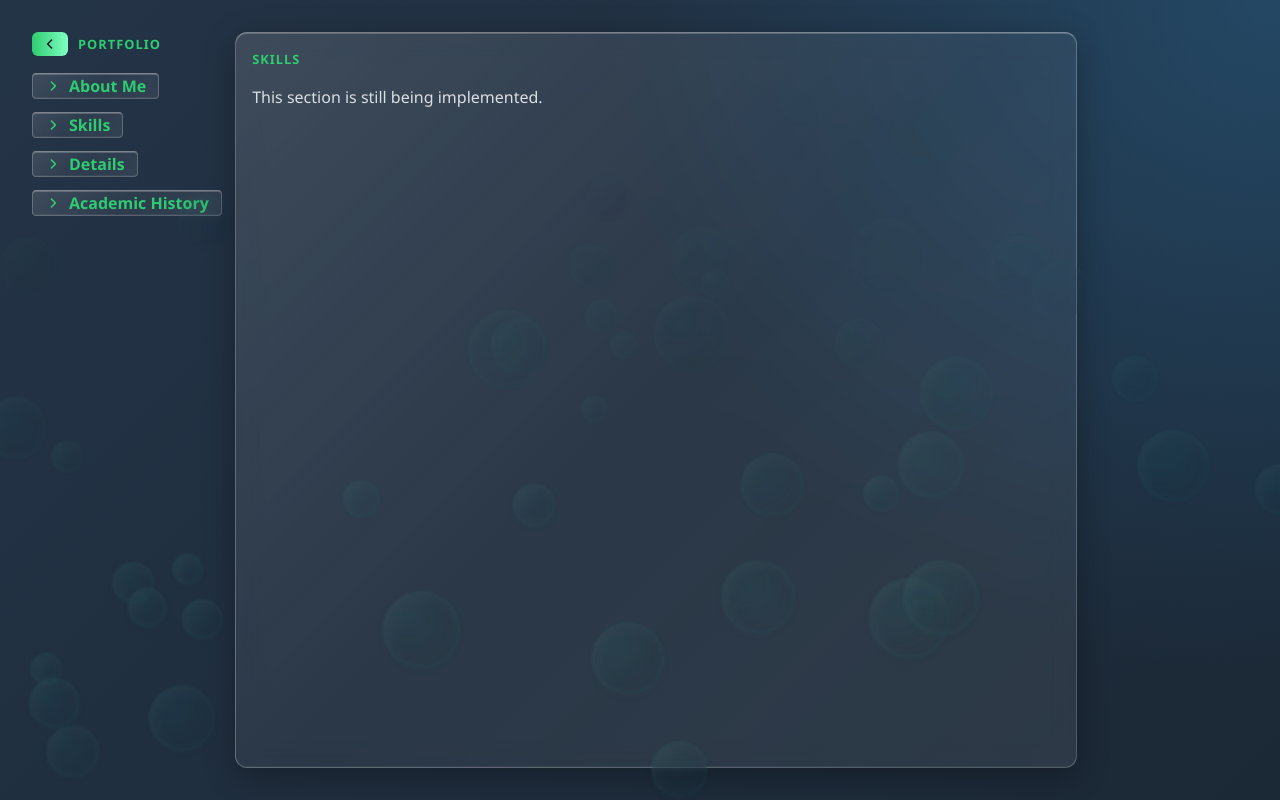
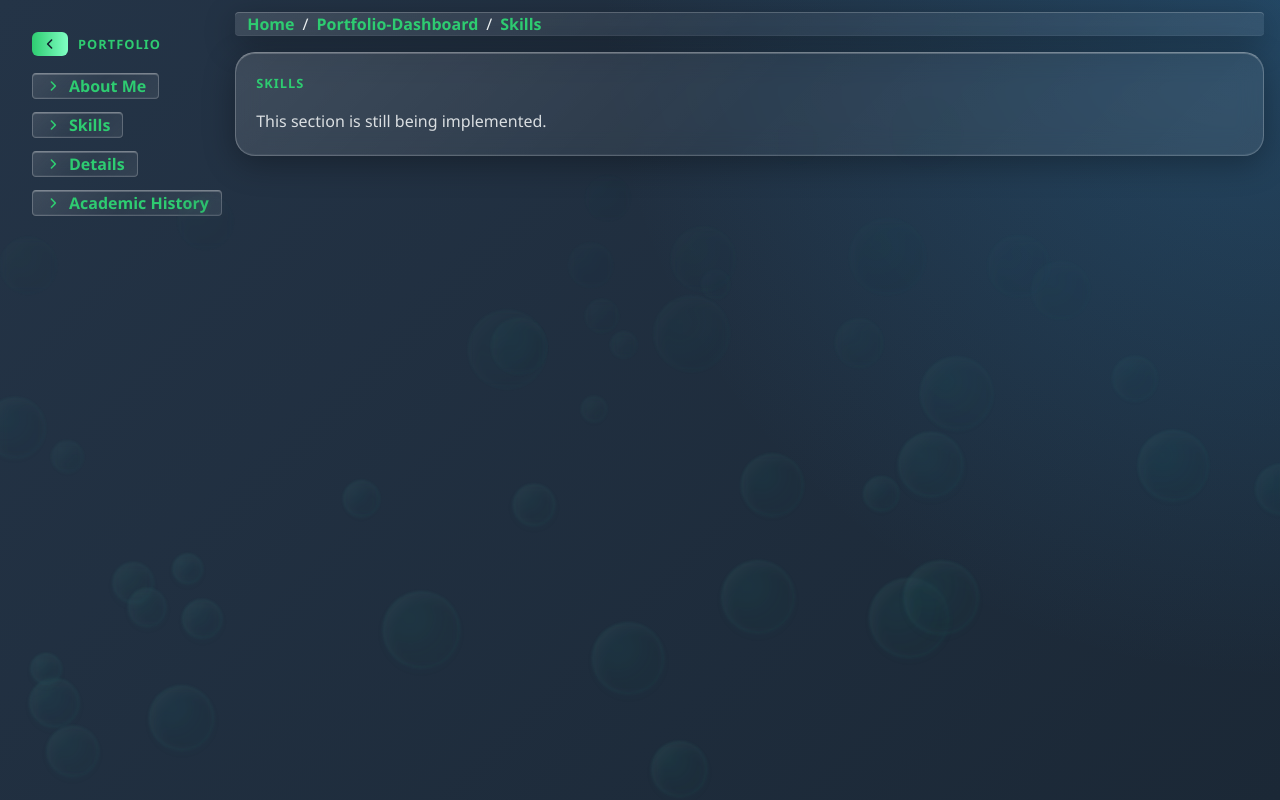
Before and after one commit to Jacquesvnme/VuePortfolioProject, a Vue app: page /Skills in a window 1280 px wide. Built offline with nearby package versions, Linux system fonts and the light colour scheme.

Commit message:
Added a cool navbar and completely removed the far right area

```diff
--- a/public/css/Layout.css
+++ b/public/css/Layout.css
@@ -2,7 +2,7 @@
   min-height: 100vh;
   width: 100vw;
   display: grid;
-  grid-template-columns: 15% 70% 15%;
+  grid-template-columns: 15% 85%;
   gap: 1rem;
   padding: 1rem;
   overflow: hidden;
--- /dev/null
+++ b/src/Components/Bar/TopBar.vue
@@ -0,0 +1,45 @@
+<script setup>
+defineProps({
+  to: { type: String, required: true },
+  label: { type: String, required: true },
+})
+</script>
+
+<template>
+  <div class="compact-card">
+    <RouterLink :to="'/'" class="link">Home</RouterLink>
+    <div class="trailing-spaces">/</div>
+    <RouterLink :to="'/Portfolio-Dashboard'" class="link">Portfolio-Dashboard</RouterLink>
+    <div class="trailing-spaces">/</div>
+    <RouterLink :to="to" class="link">{{ label }}</RouterLink>
+  </div>
+</template>
+
+<style scoped>
+.compact-card {
+  width: 100%;
+  background: linear-gradient(
+    135deg,
+    rgba(255, 255, 255, 0.12) 0%,
+    rgba(255, 255, 255, 0.05) 50%,
+    rgba(255, 255, 255, 0.08) 100%
+  );
+  backdrop-filter: blur(12px);
+  box-shadow:
+    0 8px 32px rgba(0, 0, 0, 0.3),
+    inset 0 1px 0 rgba(255, 255, 255, 0.2),
+    inset 0 -1px 0 rgba(255, 255, 255, 0.05);
+
+  margin-top: -20px;
+  height: 10px !important;
+  border-radius: 4px !important;
+  padding: 12px !important;
+  display: flex;
+  align-items: center;
+}
+
+.trailing-spaces {
+  margin-right: 0.5rem;
+  margin-left: 0.5rem;
+}
+</style>
--- a/src/Layouts/ThreeSectionLayout.vue
+++ b/src/Layouts/ThreeSectionLayout.vue
@@ -3,6 +3,7 @@ import CompactNav from '../Components/Navigator/CompactNav.vue'
 import SmallSpacer from '../Components/Spacers/SmallSpacer.vue'
 import Bubbles from '../Components/Background/Bubbles.vue'
 import AngleLeft from '../Components/Svg/AngleLeft.vue'
+import TopBar from '../Components/Bar/TopBar.vue'
 
 /*TODO
 I have a few ideas here for this page
@@ -33,12 +34,8 @@ Need to test more mobile reactiveness and test
     </aside>
 
     <section class="page-section">
-      <div class="card">
-        <slot />
-      </div>
+      <slot />
     </section>
-
-    <aside class="page-section about-right-panel"></aside>
 
     <Bubbles />
   </main>
--- a/src/Pages/PortfolioSections/AboutMe.vue
+++ b/src/Pages/PortfolioSections/AboutMe.vue
@@ -1,10 +1,16 @@
 <script setup>
 import ThreeSectionLayout from '../../Layouts/ThreeSectionLayout.vue'
+import TopBar from '../../Components/Bar/TopBar.vue'
+import SmallSpacer from '../../Components/Spacers/SmallSpacer.vue'
 </script>
 
 <template>
   <ThreeSectionLayout>
-    <p class="eyebrow">About Me</p>
-    <p>This section is still being implemented.</p>
+    <TopBar to="/About-Me" label="About-Me" />
+    <SmallSpacer />
+    <div class="card">
+      <p class="eyebrow">About Me</p>
+      <p>This section is still being implemented.</p>
+    </div>
   </ThreeSectionLayout>
 </template>
--- a/src/Pages/PortfolioSections/AcademicHistory.vue
+++ b/src/Pages/PortfolioSections/AcademicHistory.vue
@@ -1,10 +1,16 @@
 <script setup>
 import ThreeSectionLayout from '../../Layouts/ThreeSectionLayout.vue'
+import TopBar from '../../Components/Bar/TopBar.vue'
+import SmallSpacer from '../../Components/Spacers/SmallSpacer.vue'
 </script>
 
 <template>
   <ThreeSectionLayout>
-    <p class="eyebrow">Academic History</p>
-    <p>This section is still being implemented.</p>
+    <TopBar to="/Academic-History" label="Academic-History" />
+    <SmallSpacer />
+    <div class="card">
+      <p class="eyebrow">Academic History</p>
+      <p>This section is still being implemented.</p>
+    </div>
   </ThreeSectionLayout>
 </template>
--- a/src/Pages/PortfolioSections/Details.vue
+++ b/src/Pages/PortfolioSections/Details.vue
@@ -1,10 +1,16 @@
 <script setup>
 import ThreeSectionLayout from '../../Layouts/ThreeSectionLayout.vue'
+import TopBar from '../../Components/Bar/TopBar.vue'
+import SmallSpacer from '../../Components/Spacers/SmallSpacer.vue'
 </script>
 
 <template>
   <ThreeSectionLayout>
-    <p class="eyebrow">Details</p>
-    <p>This section is still being implemented.</p>
+    <TopBar to="/Details" label="Details" />
+    <SmallSpacer />
+    <div class="card">
+      <p class="eyebrow">Details</p>
+      <p>This section is still being implemented.</p>
+    </div>
   </ThreeSectionLayout>
 </template>
--- a/src/Pages/PortfolioSections/Skills.vue
+++ b/src/Pages/PortfolioSections/Skills.vue
@@ -1,10 +1,16 @@
 <script setup>
 import ThreeSectionLayout from '../../Layouts/ThreeSectionLayout.vue'
+import TopBar from '../../Components/Bar/TopBar.vue'
+import SmallSpacer from '../../Components/Spacers/SmallSpacer.vue'
 </script>
 
 <template>
   <ThreeSectionLayout>
-    <p class="eyebrow">Skills</p>
-    <p>This section is still being implemented.</p>
+    <TopBar to="/Skills" label="Skills" />
+    <SmallSpacer />
+    <div class="card">
+      <p class="eyebrow">Skills</p>
+      <p>This section is still being implemented.</p>
+    </div>
   </ThreeSectionLayout>
 </template>
```
